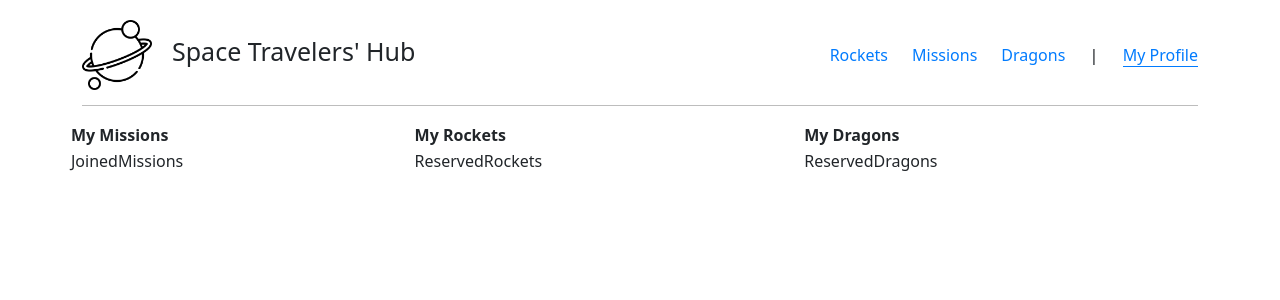
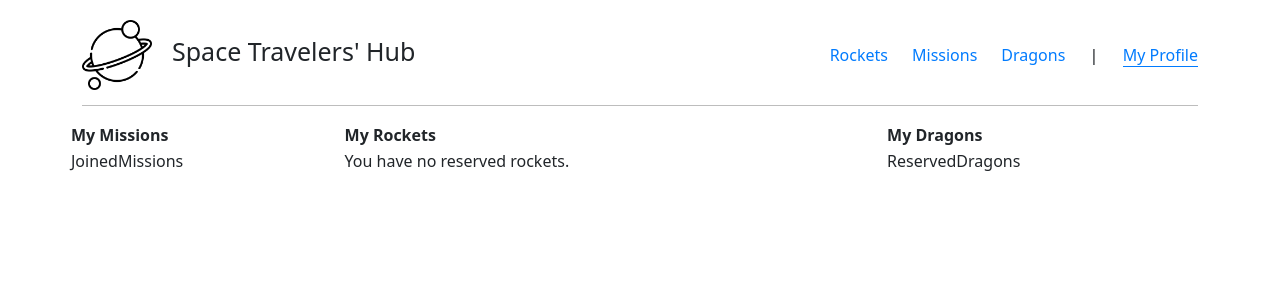
Before and after one commit to rubydevi/react-group-project, a React (Create React App) app: page /profile in a window 1280 px wide. Shown: the top 300 px of the page. Built offline with nearby package versions, Linux system fonts and the light colour scheme; a web font is replaced by a local one.

Commit message:
Render reserved rockets

```diff
--- a/src/components/ReservedRockets.js
+++ b/src/components/ReservedRockets.js
@@ -1,7 +1,21 @@
 import React from 'react';
+import { useSelector } from 'react-redux';
 
-const ReservedRockets = () => (
-  <div>ReservedRockets</div>
-);
+const ReservedRockets = () => {
+  const rockets = useSelector((state) => state.rockets.rockets);
+  const reservedRockets = rockets.filter((rocket) => rocket.reserved === true);
+
+  if (reservedRockets.length === 0) {
+    return <div>You have no reserved rockets.</div>;
+  }
+
+  return (
+    <ul className="reserved-rockets">
+      {reservedRockets.map((rocket) => (
+        <li className="reserved-rocket" key={rocket.id}>{rocket.name}</li>
+      ))}
+    </ul>
+  );
+};
 
 export default ReservedRockets;
```
